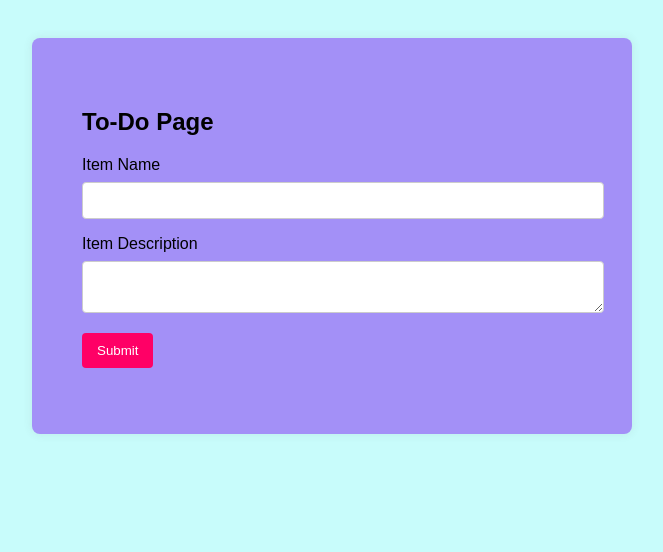
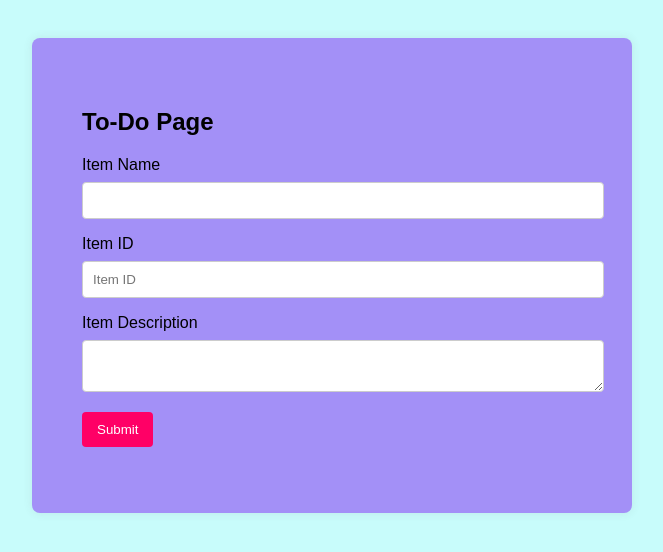
Before and after one commit to Nitins231/tutedude, a Python web app: template frontend/templates/index.html in a window 1280 px wide. Shown: the top 552 px of the page, without its empty margins (308-971 px from the left). Run offline with Jinja, Linux system fonts and the light colour scheme; the template is opened without the code that fills it, so the values that code supplies are empty.

Commit message:
Added Item ID field to To-Do form

```diff
--- a/frontend/templates/index.html
+++ b/frontend/templates/index.html
@@ -46,8 +46,14 @@
       <label for="itemName">Item Name</label>
       <input type="text" id="itemName" name="itemName" required />
 
+      <label for="itemId">Item ID</label>
+      <input type="text" id="itemId" placeholder="Item ID" required />
+
+
       <label for="itemDescription">Item Description</label>
       <textarea id="itemDescription" name="itemDescription" required></textarea>
+
+
 
       <button type="submit">Submit</button>
     </form>
```
